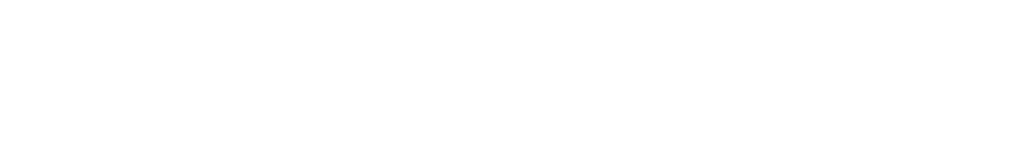
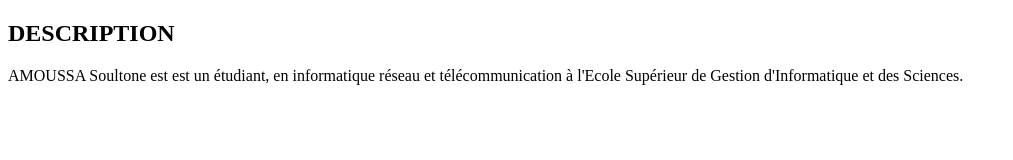
Before and after one commit to Soultone-hub/mon-cv, a plain HTML site: page index.html in a window 1280 px wide. Shown: the whole page, without its empty margins (0-1013 px from the left). Drawn offline with Linux system fonts and the light colour scheme.

Commit message:
mise en place de la section description

```diff
--- a/index.html
+++ b/index.html
@@ -7,6 +7,7 @@
     <title>Document</title>
 </head>
 <body>
-
+    <h2>DESCRIPTION</h2>
+    <p>AMOUSSA Soultone est est un étudiant, en informatique réseau et télécommunication à l'Ecole Supérieur de Gestion d'Informatique et des Sciences.</p>
 </body>
 </html>
```
